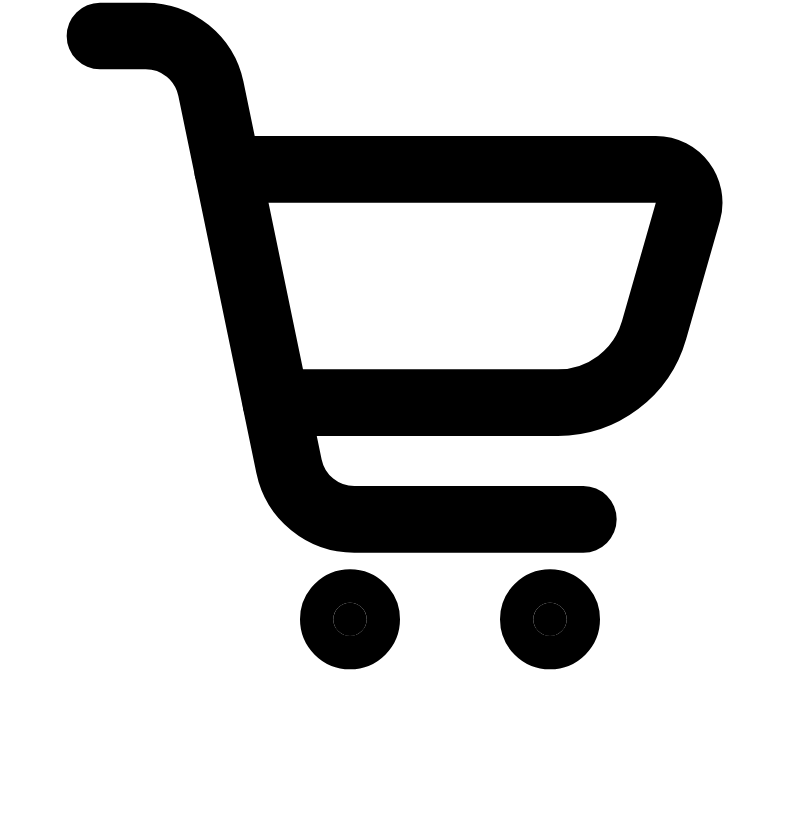
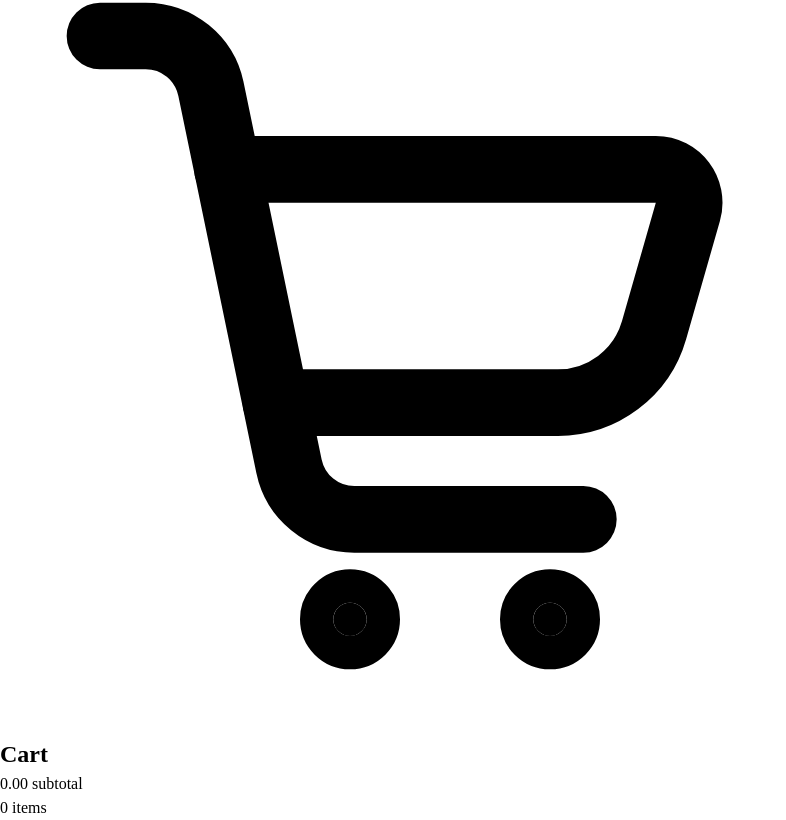
Before and after one commit to fadingmorsecode/shopping-cart, a React (Vite) app: page /cart in a window 1280 px wide. Shown: the part 936-1756 px from the top of the page, without its empty margins (0-786 px from the left). Before the commit the page ends 1672 px from the top, so only its background shows below. Built offline with nearby package versions, Linux system fonts and the light colour scheme.

Commit message:
add tests for rendering subtotal and item count in shopping cart

```diff
--- a/src/components/App.jsx
+++ b/src/components/App.jsx
@@ -5,18 +5,18 @@ import { useState } from 'react';
 export default function App() {
   const [cart, setCart] = useState([]);
 
-  function getCartCount() {
+  const getCartCount = function () {
     let count = 0;
     cart.forEach((item) => {
       count += item.quantity;
     });
     return count;
-  }
+  };
 
   return (
     <>
       <Header cartCount={getCartCount()} />
-      <Outlet context={[cart, setCart]} />
+      <Outlet context={{ cart, setCart, getCartCount }} />
     </>
   );
 }
--- a/src/components/header/header.jsx
+++ b/src/components/header/header.jsx
@@ -7,7 +7,7 @@ export default function Header({ cartCount }) {
       <h1>Aberdeen</h1>
       <Link to='/'>Home</Link>
       <Link to='/shop'>Shop</Link>
-      <Link to='/cart'>
+      <Link to='/cart' data-testid='cart-button'>
         <img src='/shopping-cart.svg' alt='Shopping cart icon' />
       </Link>
       <p data-testid='cart-count'>{cartCount > 0 && cartCount}</p>
--- a/src/components/shop/shop.jsx
+++ b/src/components/shop/shop.jsx
@@ -19,7 +19,7 @@ function QuantityInput({ quantityVal, setQuantityVal }) {
 }
 
 function Product({ data }) {
-  const [cart, setCart] = useOutletContext();
+  const { cart, setCart } = useOutletContext();
   const [quantityVal, setQuantityVal] = useState(1);
 
   function addToCart() {
--- a/src/components/shoppingcart/shoppingcart.jsx
+++ b/src/components/shoppingcart/shoppingcart.jsx
@@ -1 +1,24 @@
-export default function ShoppingCart() {}
+import { useOutletContext } from 'react-router-dom';
+
+export default function ShoppingCart() {
+  const { getCartCount, cart } = useOutletContext();
+
+  function getCartSubtotal() {
+    let subtotal = 0;
+    cart.forEach((item) => {
+      subtotal += item.price * item.quantity;
+    });
+    return subtotal.toFixed(2);
+  }
+
+  return (
+    <>
+      <h2>Cart</h2>
+      <div>
+        <p>{getCartSubtotal()} subtotal</p>
+        <p>{getCartCount()} items</p>
+      </div>
+      <main></main>
+    </>
+  );
+}
```
Also changed, not shown: 1 other file (tests, documents, lock files or other folders).
